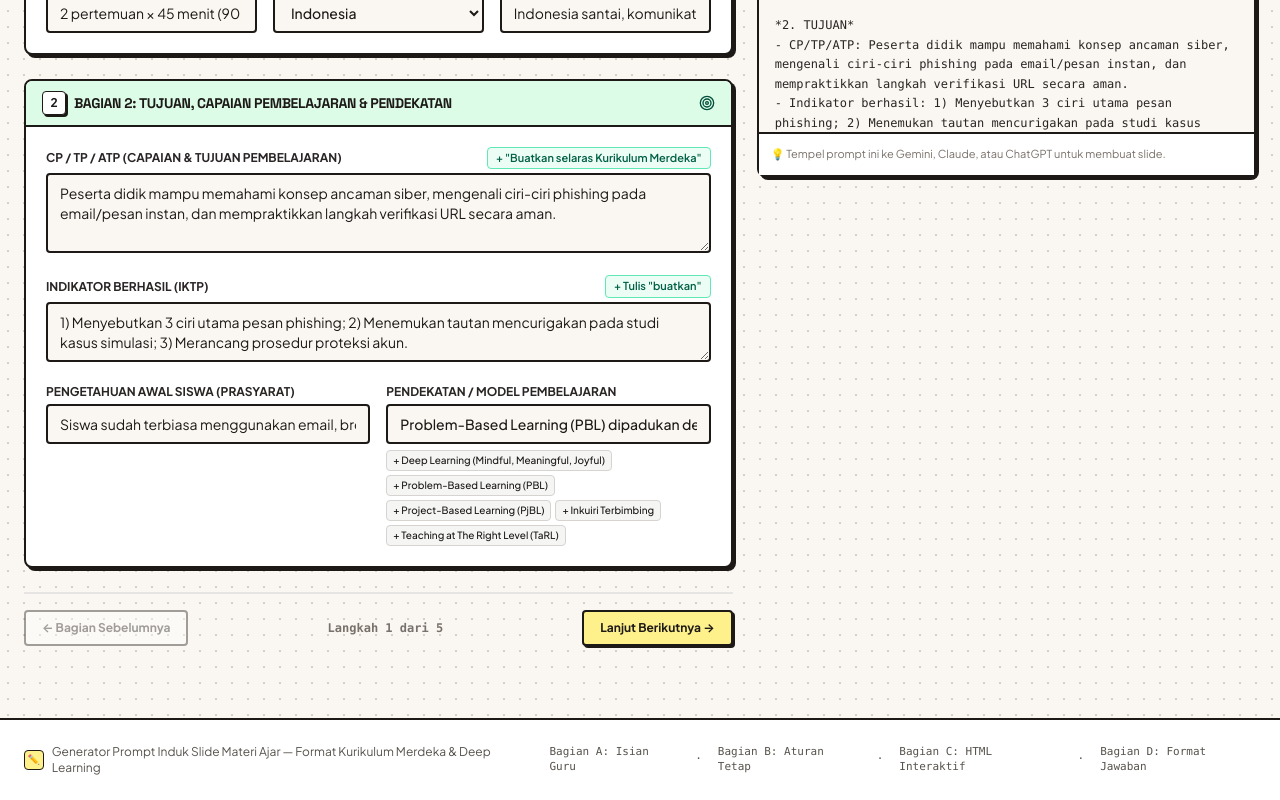
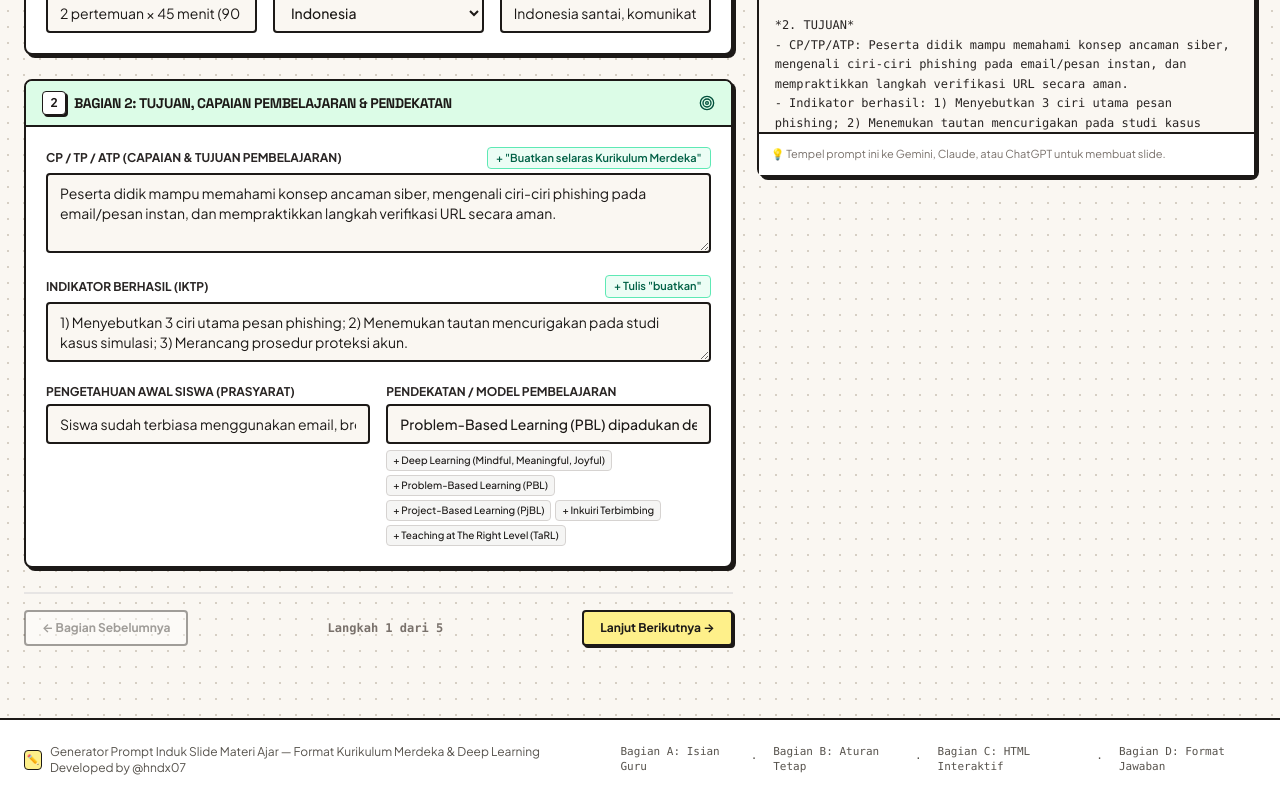
Before and after one commit to hendrasetiawan72-beep/Prompting-Materi-Ajar, a React (Vite) app: page / in a window 1280 px wide. Shown: the part 1181-1981 px from the top of the page. Built offline with nearby package versions, Linux system fonts and the light colour scheme.

Commit message:
Add developer credit to App component

```diff
--- a/src/App.tsx
+++ b/src/App.tsx
@@ -365,6 +365,7 @@ export default function App() {
             </div>
             <span>
               Generator Prompt Induk Slide Materi Ajar — Format Kurikulum Merdeka & Deep Learning
+              Developed by @hndx07
             </span>
           </div>
 
```
